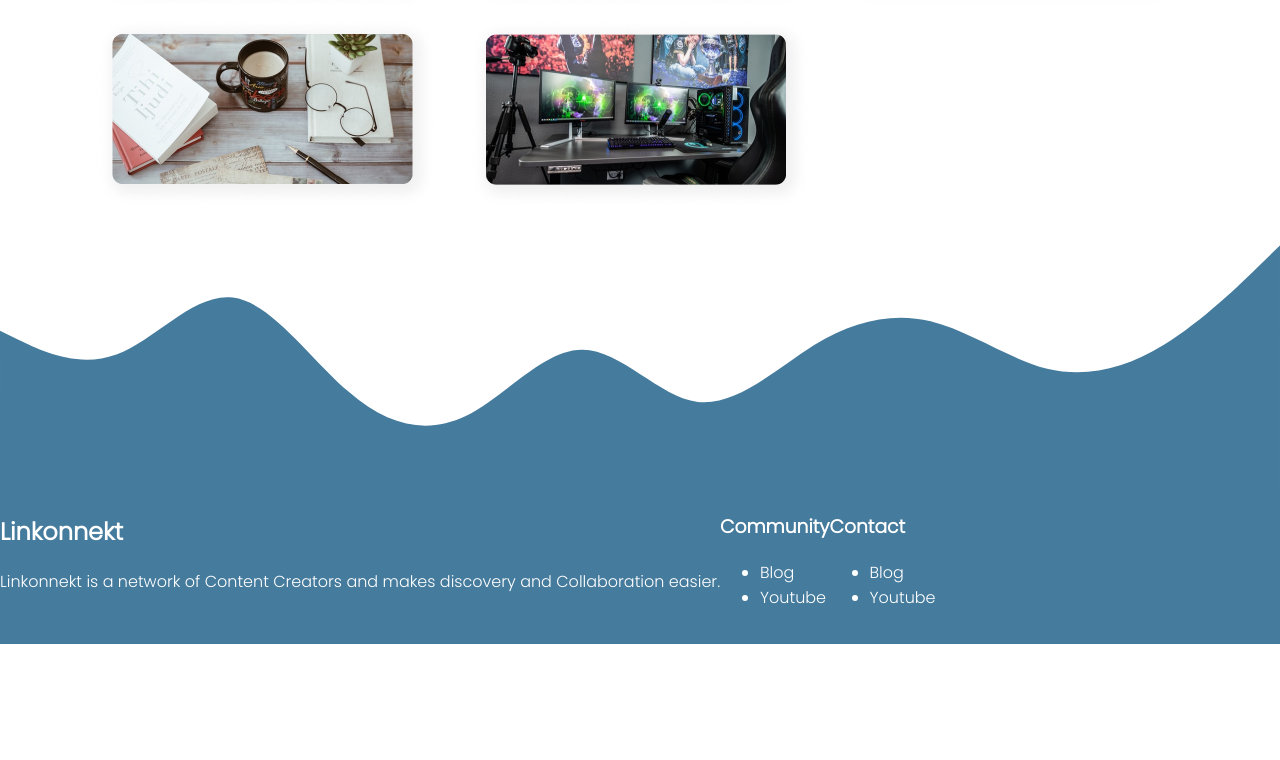
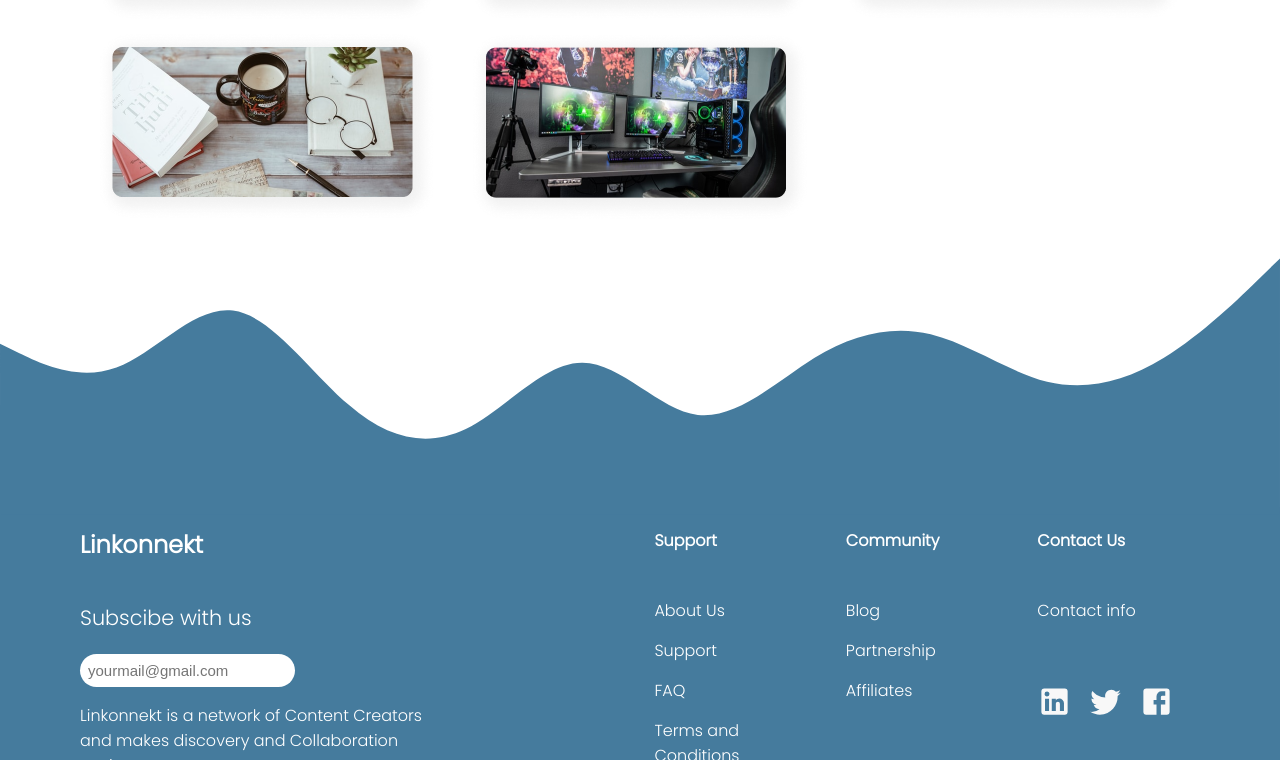
Before and after one commit to Knight-101/linkonnekt-frontend, a React (Create React App) app: page / in a window 1280 px wide. Shown: the part 2040-2800 px from the top of the page. Before the commit the page ends 2684 px from the top, so only its background shows below. Built offline with nearby package versions, Linux system fonts and the light colour scheme.

Commit message:
home page

```diff
--- a/package.json
+++ b/package.json
@@ -3,6 +3,8 @@
   "version": "0.1.0",
   "private": true,
   "dependencies": {
+    "@material-ui/core": "^4.11.4",
+    "@material-ui/icons": "^4.11.2",
     "@testing-library/jest-dom": "^5.14.1",
     "@testing-library/react": "^11.2.7",
     "@testing-library/user-event": "^12.8.3",
--- a/src/components/Home/Footer.css
+++ b/src/components/Home/Footer.css
@@ -8,25 +8,62 @@ body {
   font-weight: 300;
 }
 
-
 .foot {
   margin: 0;
   background-color: #457b9d;
-  height: 150px;
-  display: flex;
-  align-content: space-around;
+  padding: 0 5rem 1rem 5rem;
 }
 
-.foot > *{
+.foot > * {
   color: white;
 }
+.foot-grid {
+  display: grid;
+  grid-template-columns: repeat(6, 1fr);
 
-.fwaves {
-  /* background-color: #457b9d;
-  height: 150px; */
+  grid-column-gap: 1.8rem;
+}
+.foot-left {
+  grid-column: 1/3;
 }
 
+ul {
+  list-style-type: none;
+  padding: 0;
+}
+li {
+  padding-bottom: 15px;
+}
 
+#subscribe {
+  font-size: 1.3rem;
+}
+#mail {
+  border-radius: 20px;
+  border: none;
+  font-size: 15px;
+  padding: 8px;
+}
 svg {
   margin-bottom: -15px;
+  /* height: 100px; */
 }
+
+.socials {
+  position: relative;
+  top: 30px;
+  bottom: 0;
+}
+
+.socials-link {
+  margin-right: 1rem;
+  /* background-color: #f8f8f8; */
+  color: #f8f8f8;
+  height: 100%;
+  width: 100%;
+}
+
+.copyright {
+  text-align: center;
+  margin-top: 50px;
+}
--- a/src/components/Home/Footer.jsx
+++ b/src/components/Home/Footer.jsx
@@ -1,4 +1,7 @@
 import React, { useState, useEffect, useRef } from "react";
+import LinkedInIcon from "@material-ui/icons/LinkedIn";
+import TwitterIcon from "@material-ui/icons/Twitter";
+import FacebookIcon from "@material-ui/icons/Facebook";
 import "./Footer.css";
 
 const Footer = () => {
@@ -15,25 +18,71 @@ const Footer = () => {
       </div>
 
       <div className="foot">
-        <div id="foot1">
+        <div className="foot-grid">
+          <div className="foot-left">
             <h2>Linkonnekt</h2>
-          <p> Linkonnekt is a network of Content Creators and makes discovery and Collaboration easier.</p>
           </div>
-        <div id="foot2">
-          <h3> Community</h3>
+          <div></div>
+          <div>
+            <h4> Support</h4>
+          </div>
+          <div>
+            <h4> Community</h4>
+          </div>
+          <div>
+            <h4> Contact Us </h4>
+          </div>
+          <div className="foot-left">
+            <p id="subscribe">Subscibe with us</p>
+            <input id="mail" placeholder="yourmail@gmail.com"></input>
+            <p>
+              Linkonnekt is a network of Content Creators and makes discovery
+              and Collaboration easier.
+            </p>
+          </div>
+          <div></div>
+          <div>
+            <ul>
+              <li>About Us</li>
+              <li>Support</li>
+              <li>FAQ</li>
+              <li>Terms and Conditions</li>
+              <li>Privacy Policy</li>
+            </ul>
+          </div>
+          <div>
             <ul>
               <li>Blog</li>
-            <li>Youtube</li>
+              <li>Partnership</li>
+              <li>Affiliates</li>
             </ul>
           </div>
-        <div id="foot3">
-          <h3> Contact </h3>
+          <div>
             <ul>
-            <li>Blog</li>
-            <li>Youtube</li>
+              <li>Contact info</li>
             </ul>
+            <div className="socials">
+              <a
+                href="https://www.linkedin.com/in/sanskar-mohapatra-51215815a/"
+                className="socials-link"
+              >
+                <LinkedInIcon fontSize="large" />
+              </a>
+              <a
+                href="https://twitter.com/SanskarMohapat1"
+                className="socials-link"
+              >
+                <TwitterIcon fontSize="large" />
+              </a>
+              <a href="" className="socials-link">
+                <FacebookIcon fontSize="large" />
+              </a>
             </div>
-        <div id="foot4"></div>
+          </div>
+        </div>
+        <div className="copyright">
+          <p>ⓒ 2021 Linkonnekt. All Rights Reserved.</p>
+        </div>
       </div>
     </div>
   );
--- a/src/components/Home/Head.jsx
+++ b/src/components/Home/Head.jsx
@@ -9,7 +9,7 @@ const Head = () => {
         <div className="headContent">
           <div className="nav">
             <div>
-              <p>Linkonnekt</p>
+              <h4 style={{ wordSpacing: "1rem" }}>Linkonnekt</h4>
             </div>
             <div className="grid-item">
               <p id="login">Login</p>
```
Also changed, not shown: 1 other file (tests, documents, lock files or other folders). Lines whose indentation alone changed are shown as unchanged.
